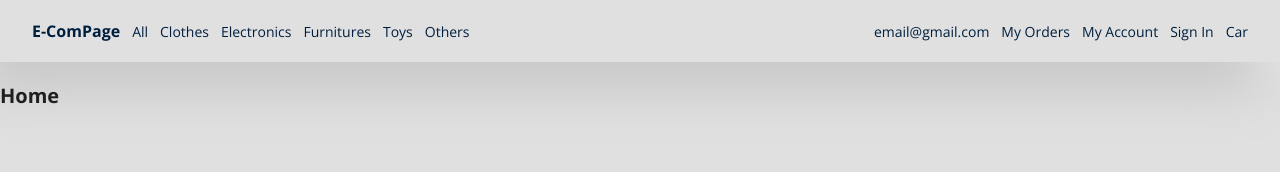
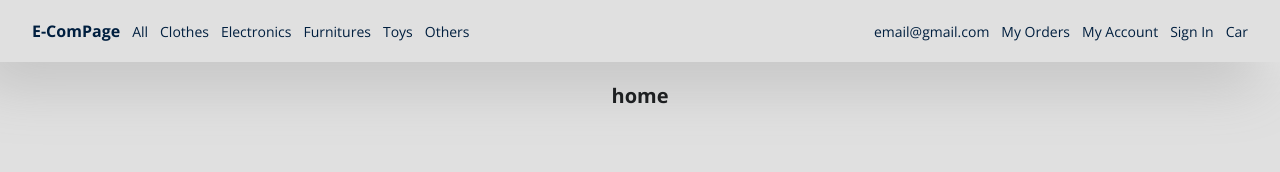
Before and after one commit to IngDonovan/e-commerce-react-sass, a React (Vite) app: page / in a window 1280 px wide. Shown: the top 172 px of the page. Built offline with nearby package versions, Linux system fonts and the light colour scheme.

Commit message:
Layout Component

```diff
--- /dev/null
+++ b/src/Components/Layout/Layout.scss
@@ -0,0 +1,6 @@
+.layout {
+    display: flex;
+    flex-direction: column;
+    align-items: center;
+
+}
--- a/src/Components/Layout/index.jsx
+++ b/src/Components/Layout/index.jsx
@@ -1,6 +1,10 @@
-const Layout = () => {
+import './Layout.scss';
+
+const Layout = ({ children }) => {
     return(
-        <h1>Layout</h1>
+        <div className="layout flex flex-col items-center bg-[#212121] text-white">
+            {children}
+        </div>
     );
 };
 
--- a/src/Pages/Home/index.jsx
+++ b/src/Pages/Home/index.jsx
@@ -1,8 +1,12 @@
+import { useContext } from "react";
+import Layout from "../../Components/Layout";
 
 
 const Home = () => {
     return(
-        <h1>Home</h1>
+        <Layout>
+            <h1>home</h1>
+        </Layout>
     );
 };
 
```
Also changed, not shown: src/App/AppUI.jsx (+6 -6 lines).
